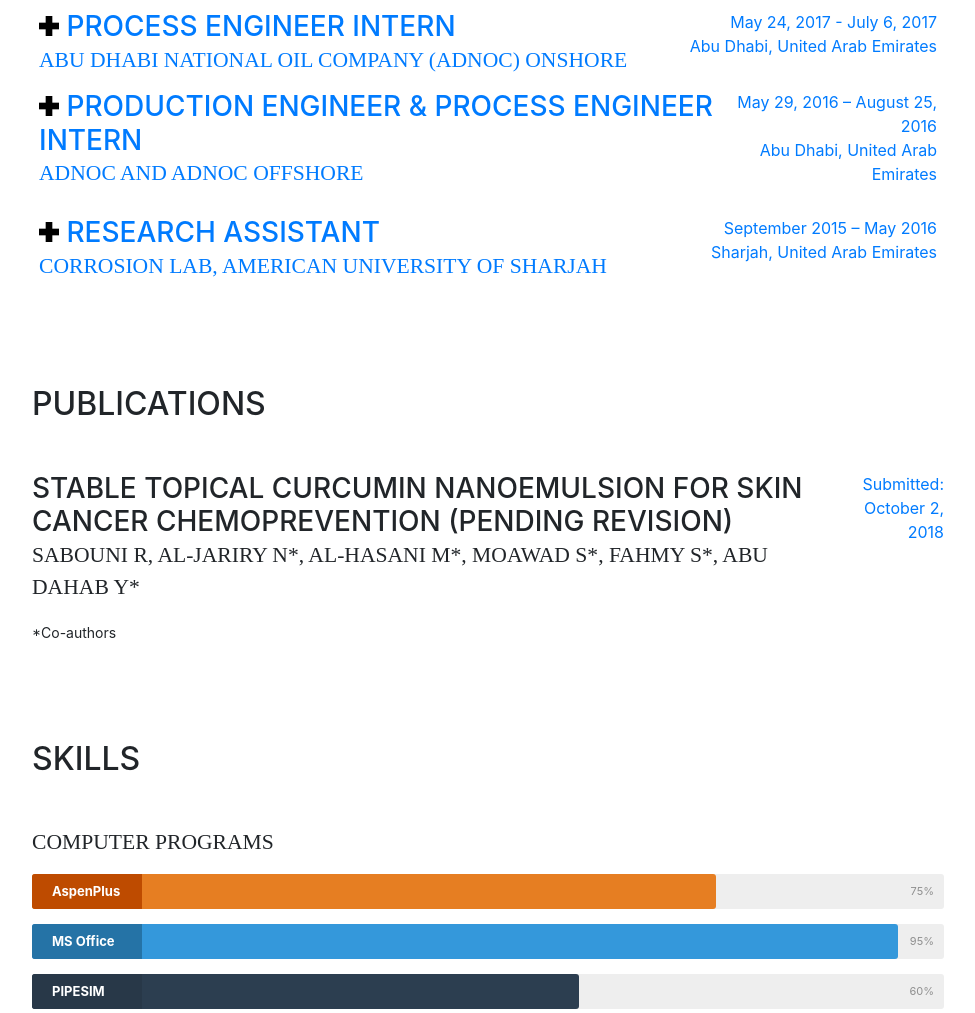
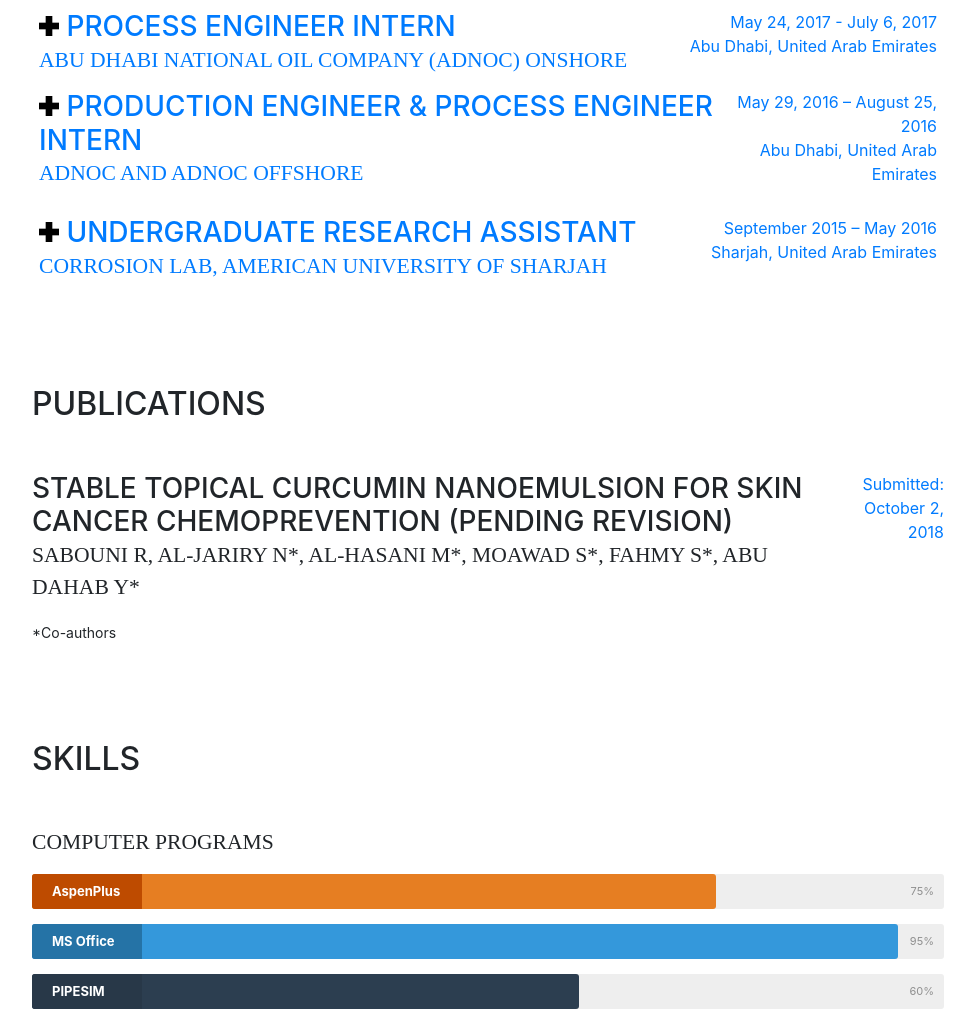
Before and after one commit to NadinAljariry/NadinAljariry.github.io, a website with bundled scripts: page index.html in a window 1280 px wide. Shown: the part 2019-3032 px from the top of the page, without its empty margins (288-1263 px from the left). Built offline with nearby package versions, Linux system fonts and the light colour scheme; a web font is replaced by a local one.

Commit message:
Title Edit

```diff
--- a/index.html
+++ b/index.html
@@ -499,7 +499,7 @@
                       <rect class="vert" height="15" width="5" y="0" x="5" />
                       <rect height="5" width="15" y="5" x="0" />
                     </svg>
-                    Research Assistant
+                    Undergraduate Research Assistant
                  </h3>
                  <div class="subheading">Corrosion Lab, American University of Sharjah</div>
 
```
